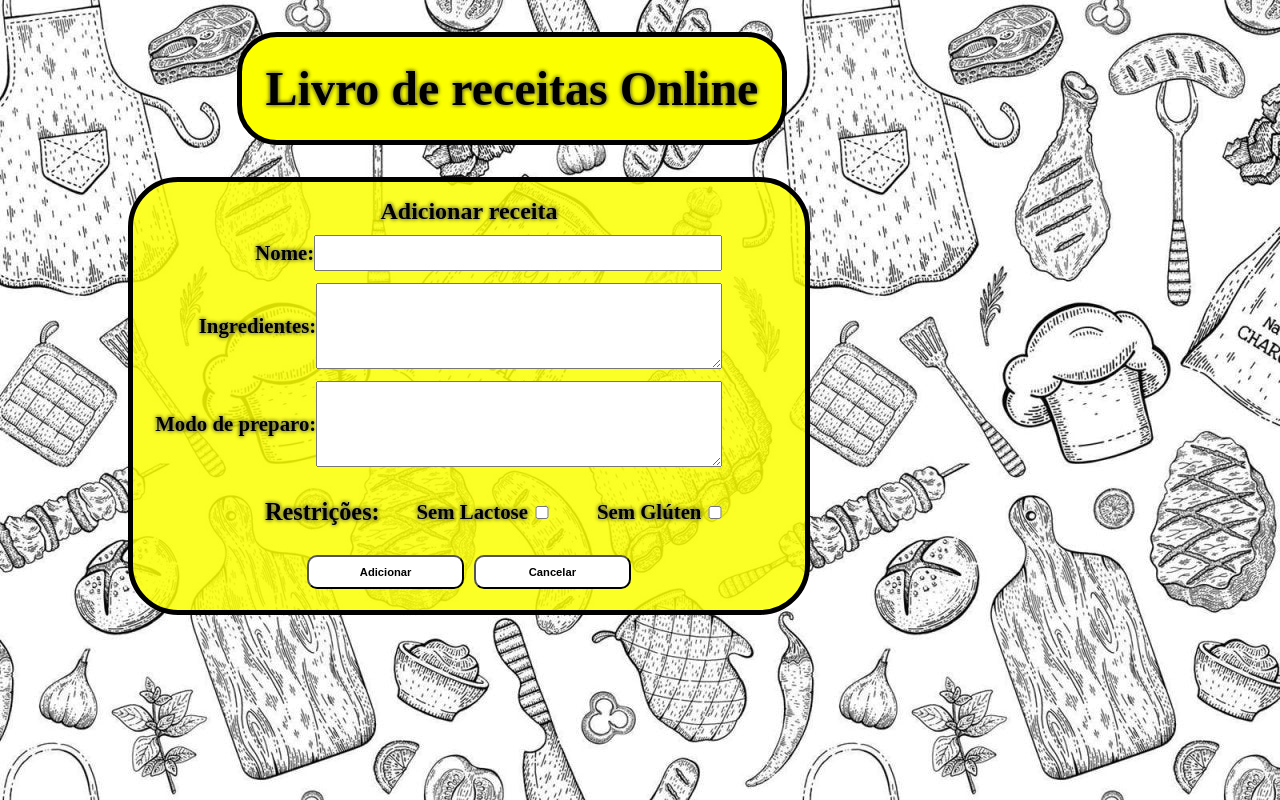
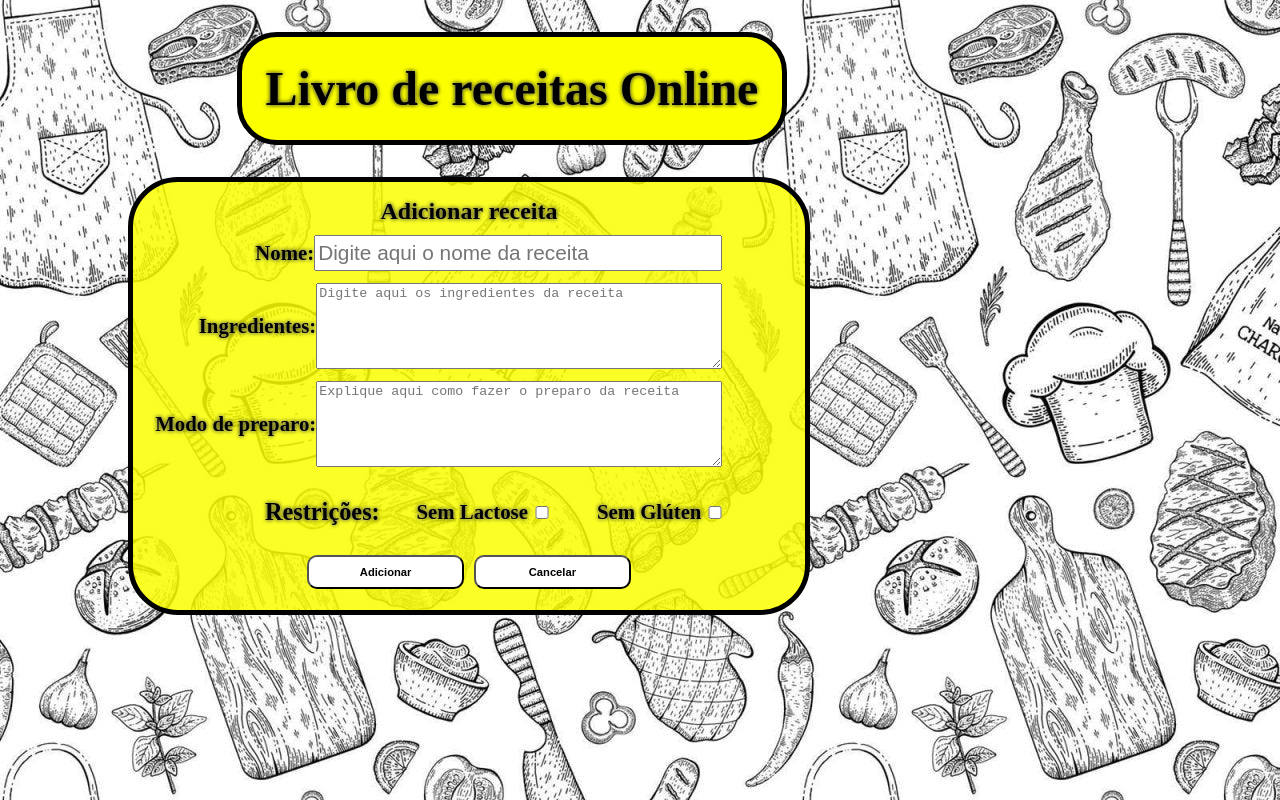
Before and after one commit to DanilloDamian/segundo-projeto-avaliativo-Analista-Web, a React (Create React App) app: page / in a window 1280 px wide. Both pictures are taken after a click on the link 1041 px from the left and 430 px from the top of the page. Built offline with nearby package versions, Linux system fonts and the light colour scheme.

Commit message:
Adicionado placeholder

```diff
--- a/src/components/Formulario/formulario.js
+++ b/src/components/Formulario/formulario.js
@@ -11,7 +11,6 @@ const Formulario = props => {
         const receitaParaAlterar = JSON.parse(localStorage.getItem('receitaSelecionada'));
         const data = localStorage.getItem('receita') ? JSON.parse(localStorage.getItem('receita')) : [];
         setForm(data);
-
         if (receitaParaAlterar) {
             setReceita(receitaParaAlterar);
             setReceitaParaAlterar(receitaParaAlterar);
@@ -75,6 +74,7 @@ const Formulario = props => {
             const receitaIndex = form.findIndex(receita => JSON.stringify(receita) === JSON.stringify(receitaParaexcluir));
             form.splice(receitaIndex, 1);
             localStorage.setItem('receita', JSON.stringify(form));
+
             localStorage.removeItem('receitaSelecionada');
             props.updateAberto(false);
             props.handleFiltro(form);
@@ -91,19 +91,19 @@ const Formulario = props => {
                 <div >
                     <label className="nomeForm">
                         Nome:
-                        <input className="input" type="text" name="nome" onChange={e => handleChange(e)} value={receita.nome} required />
+                        <input className="input" type="text" name="nome" onChange={e => handleChange(e)} value={receita.nome} required placeholder="Digite aqui o nome da receita"/>
                     </label>
                 </div>
                 <div >
                     <label className="nomeForm">
                         Ingredientes:
-                        <textarea className="textArea" name="ingredientes" onChange={e => handleChange(e)} value={receita.ingredientes} required/>
+                        <textarea className="textArea" name="ingredientes" onChange={e => handleChange(e)} value={receita.ingredientes} required placeholder="Digite aqui os ingredientes da receita"/>
                     </label>
                 </div>
                 <div >
                     <label className="nomeForm">
                         Modo de preparo:
-                        <textarea className="textArea" name="preparo" onChange={e => handleChange(e)} value={receita.preparo} required/>
+                        <textarea className="textArea" name="preparo" onChange={e => handleChange(e)} value={receita.preparo} required placeholder="Explique aqui como fazer o preparo da receita"/>
                     </label>
                 </div>
                 <div className="restricoes">
```
Also changed, not shown: public/imgs/Screenshot_2.png.
